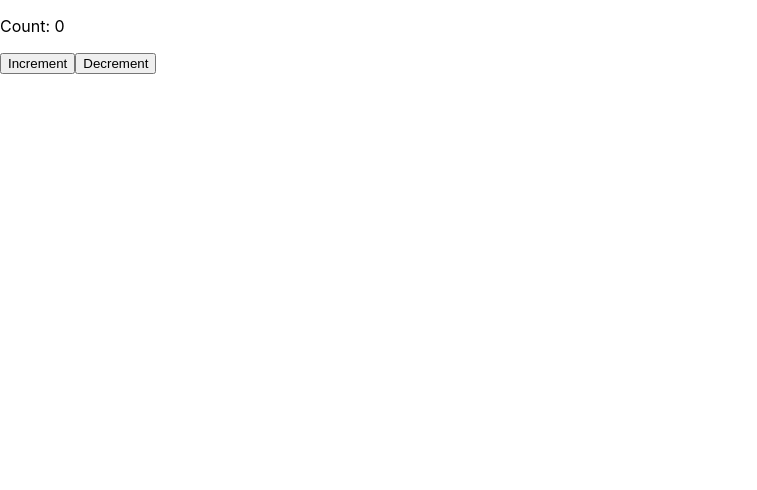
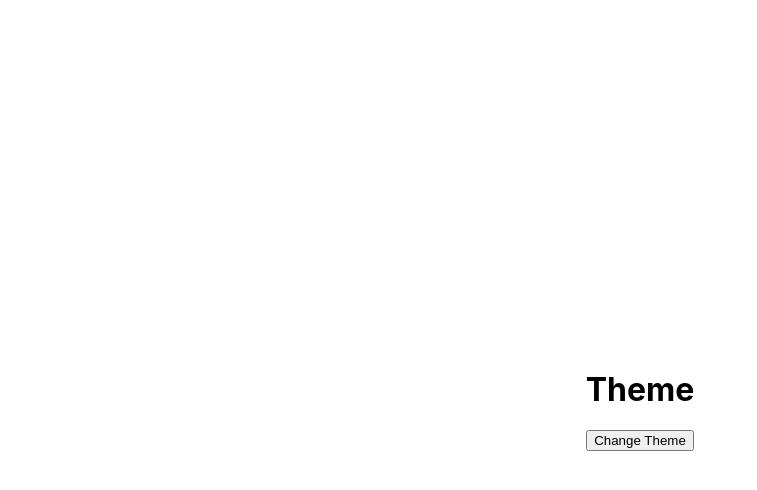
Before and after one commit to sukhesh-vsk/Learn-React, a React (Create React App) app in the folder my-app/: page / in a window 1280 px wide. Shown: the top 490 px of the page, without its empty margins (0-757 px from the left). Built offline with nearby package versions, Linux system fonts and the light colour scheme; the HTML template or start-up script is replaced by a standard one.

Commit message:
Redux - Change Theme

```diff
--- a/my-app/src/App.js
+++ b/my-app/src/App.js
@@ -17,14 +17,16 @@ import React from 'react';
 // import ErrorHandle from './Component/Error/ErrorHandle';
 // import Divide from './Component/Error/Divide';
 import { Provider } from 'react-redux';
-import { Store } from './Component/Redux-Counter/Store';
-import Counter from './Component/Redux-Counter/Counter';
+// import { Store } from './Component/Redux-Counter/Store';
+// import Counter from './Component/Redux-Counter/Counter';
+import Store from './Component/Redux-Theme/Store';
+import Theme from './Component/Redux-Theme/Theme';
 import './App.css'
 
 export default function App() {
   return (
       <Provider store={Store}>
-        <Counter />
+        <Theme />
       </Provider>
   )
 };
--- /dev/null
+++ b/my-app/src/Component/Redux-Theme/Store.jsx
@@ -0,0 +1,8 @@
+import { configureStore } from "@reduxjs/toolkit";
+import { ThemeReducer } from "./ThemeReducer";
+
+const store = configureStore({
+    reducer: ThemeReducer
+})
+
+export default store;
--- /dev/null
+++ b/my-app/src/Component/Redux-Theme/Theme.jsx
@@ -0,0 +1,39 @@
+import React from "react";
+import { useSelector, useDispatch } from "react-redux";
+import { toggleTheme } from "./ThemeActions";
+
+const Theme = () => {
+    const dispatch = useDispatch();
+    const theme = useSelector(state => state);
+    // console.log(theme);
+    const style = {
+        div: {
+            display: 'flex',
+            flexDirection: 'column',
+            justifyContent: 'center',
+            alignItems: 'center',
+            height: '100vh',
+        },
+        btn: {
+            height: '40px',
+            width: '150px',
+            borderRadius: '10px',
+            cursor: 'pointer',
+            color: theme.color,
+            backgroundColor: theme.backgroundColor,
+        }
+    }
+    const handleThemeChange = () => {
+        dispatch(toggleTheme());
+    };
+
+    return (
+        <div style={style.div} >
+            <h1>Theme</h1>
+            <button onClick={handleThemeChange}>Change Theme</button>
+        </div>
+    )
+}
+
+
+export default Theme;
--- /dev/null
+++ b/my-app/src/Component/Redux-Theme/ThemeActions.jsx
@@ -0,0 +1,7 @@
+export const CHANGE_THEME = "CHANGE_THEME";
+
+export const toggleTheme = () => {
+    return {
+        type: CHANGE_THEME
+    }
+}
--- /dev/null
+++ b/my-app/src/Component/Redux-Theme/ThemeReducer.jsx
@@ -0,0 +1,18 @@
+import { CHANGE_THEME } from "./ThemeActions"
+
+const initialTheme = {
+    color: 'black',
+    backgroundColor: 'white',
+}
+
+export const ThemeReducer = (state = initialTheme, action) => {
+    if(action.type === CHANGE_THEME) {
+        return {
+            ...state,
+            color: (state.color==='black') ? 'white' : 'black',
+            backgroundColor: (state.backgroundColor==='black') ? 'white' : 'black',
+        }
+    }
+
+    return state
+}
```
